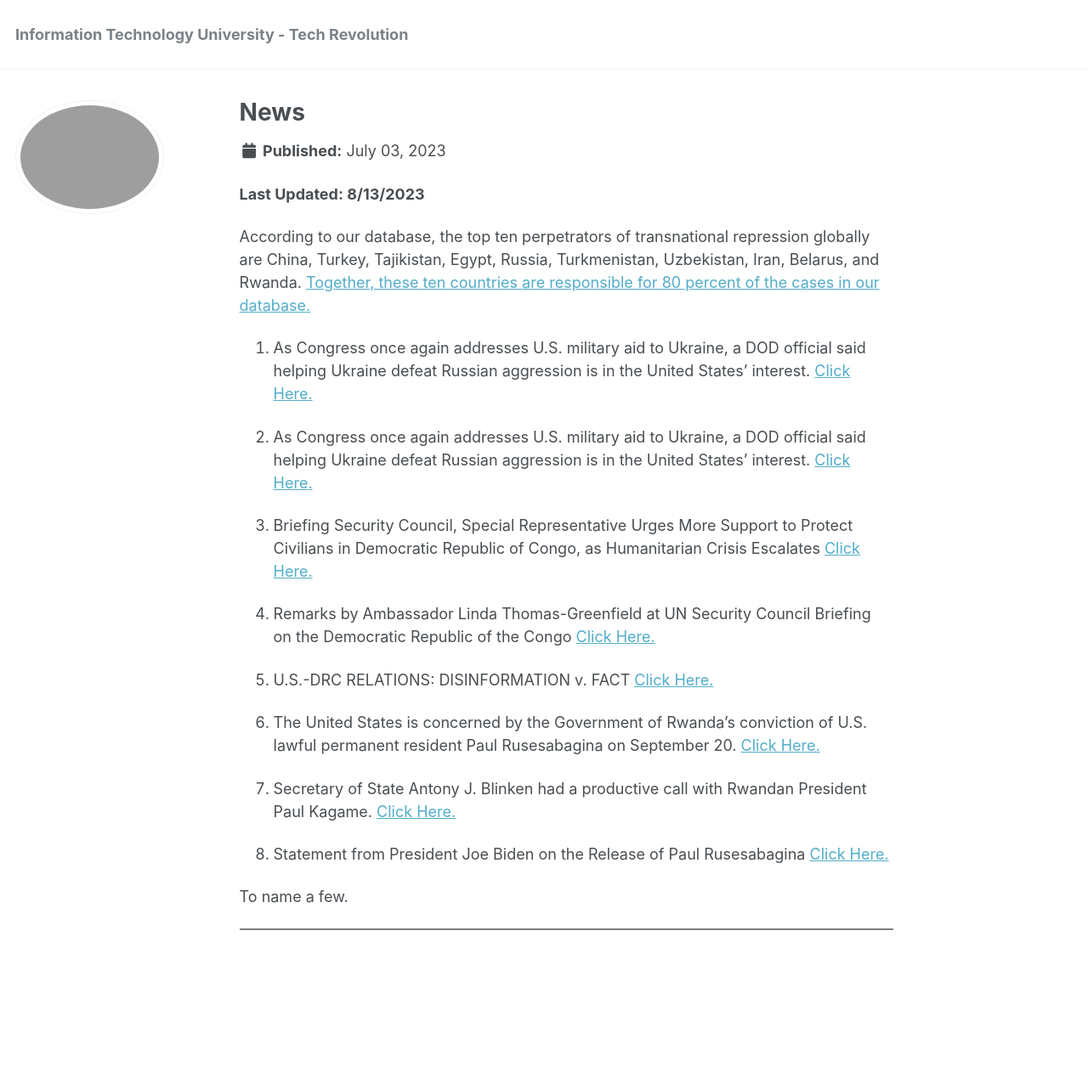
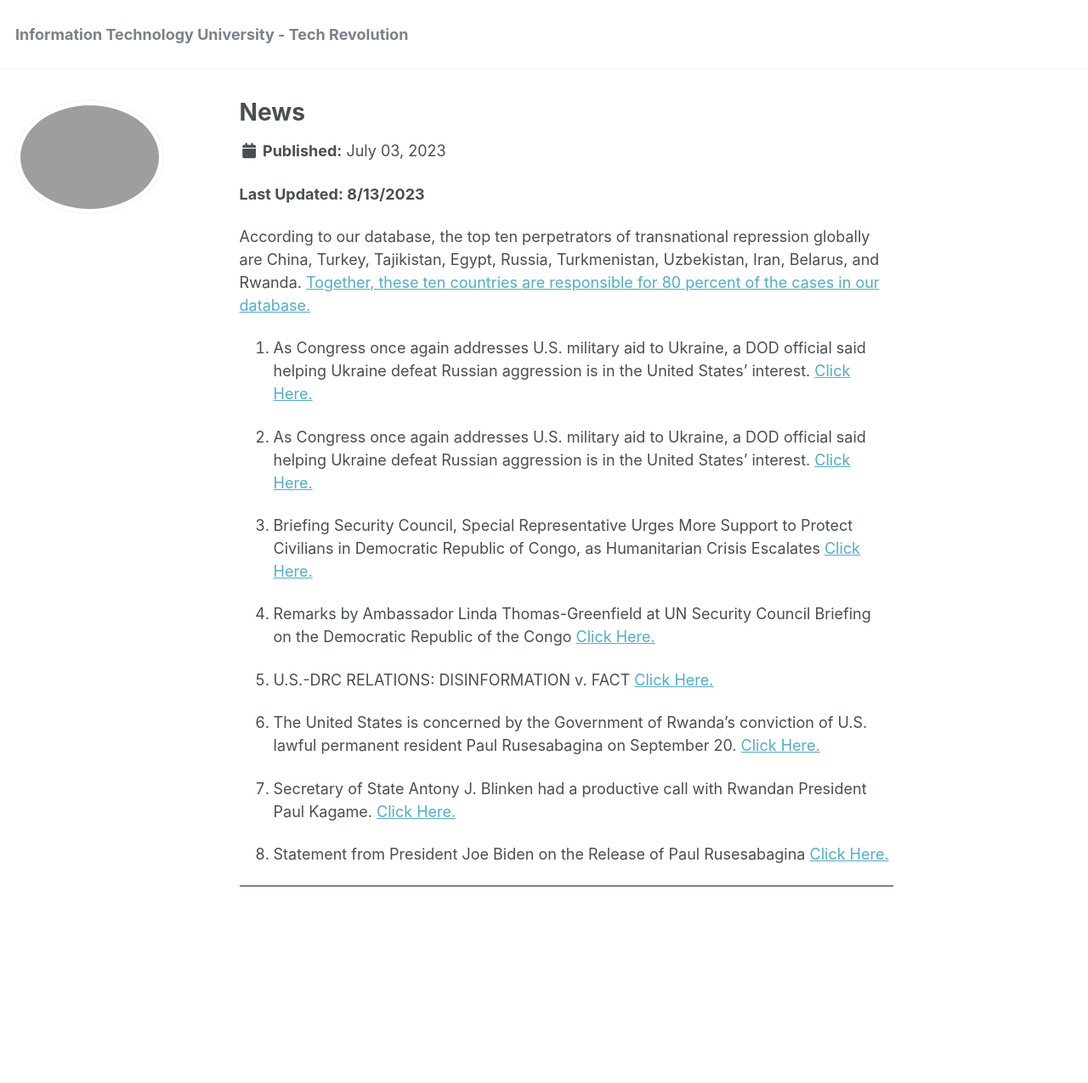
Before and after one commit to phdcsseiden/phdcsseiden.github.io, a Jekyll site: the page built from _pages/News.md, in a window 1280 px wide. Shown: the whole page at 85% size. Built offline with Jekyll 4.4.1, drawn with Linux system fonts in a browser that asks for light colours; after the commit the page ends 1224 px from its top, so only the background shows below that.

Commit message:
Update News.md

```diff
--- a/_pages/News.md
+++ b/_pages/News.md
@@ -50,7 +50,7 @@ Turkey, Tajikistan, Egypt, Russia, Turkmenistan, Uzbekistan, Iran, Belarus, and
 8. Statement from President Joe Biden on the Release of Paul Rusesabagina <a href=" https://www.whitehouse.gov/briefing-room/statements-releases/2023/03/24/statement-from-president-joe-biden-on-the-release-of-paul-rusesabagina/"> Click Here. </a>
 
 
-To name a few.
+
 
 
 
```
